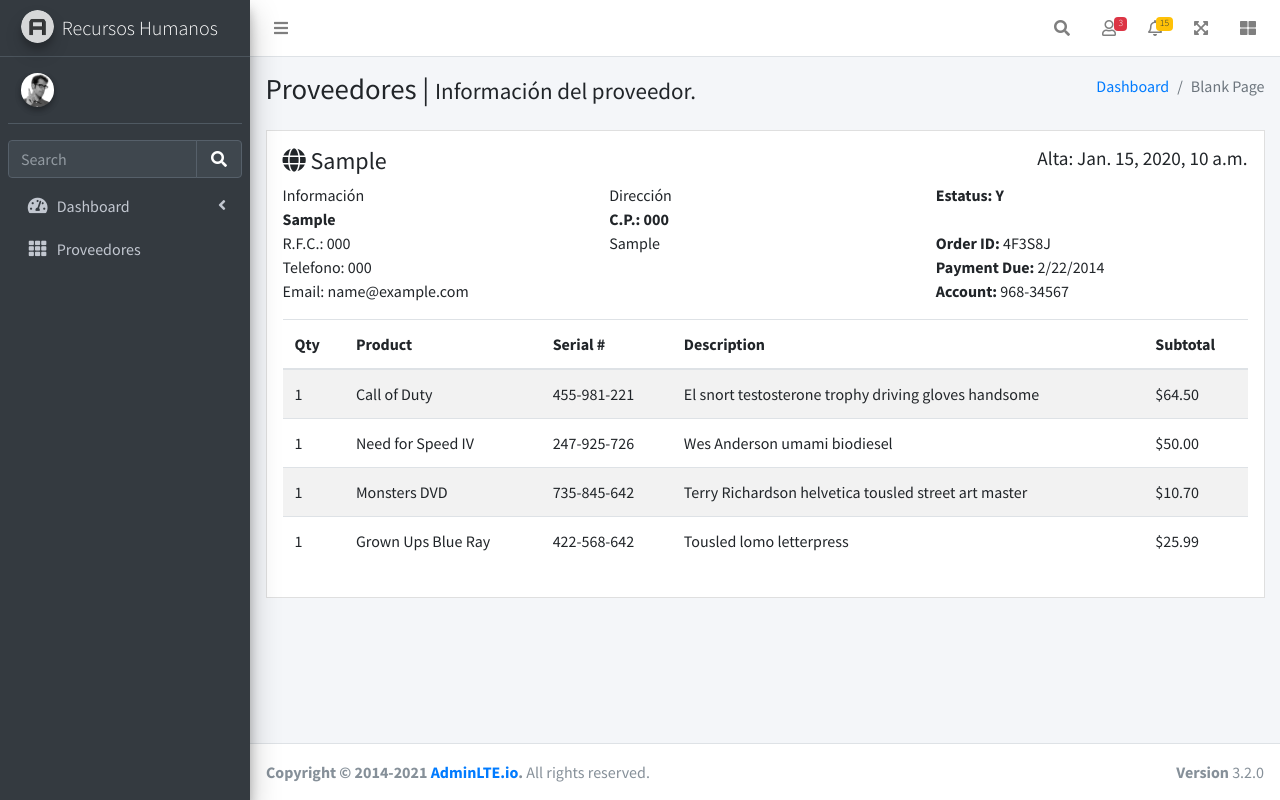
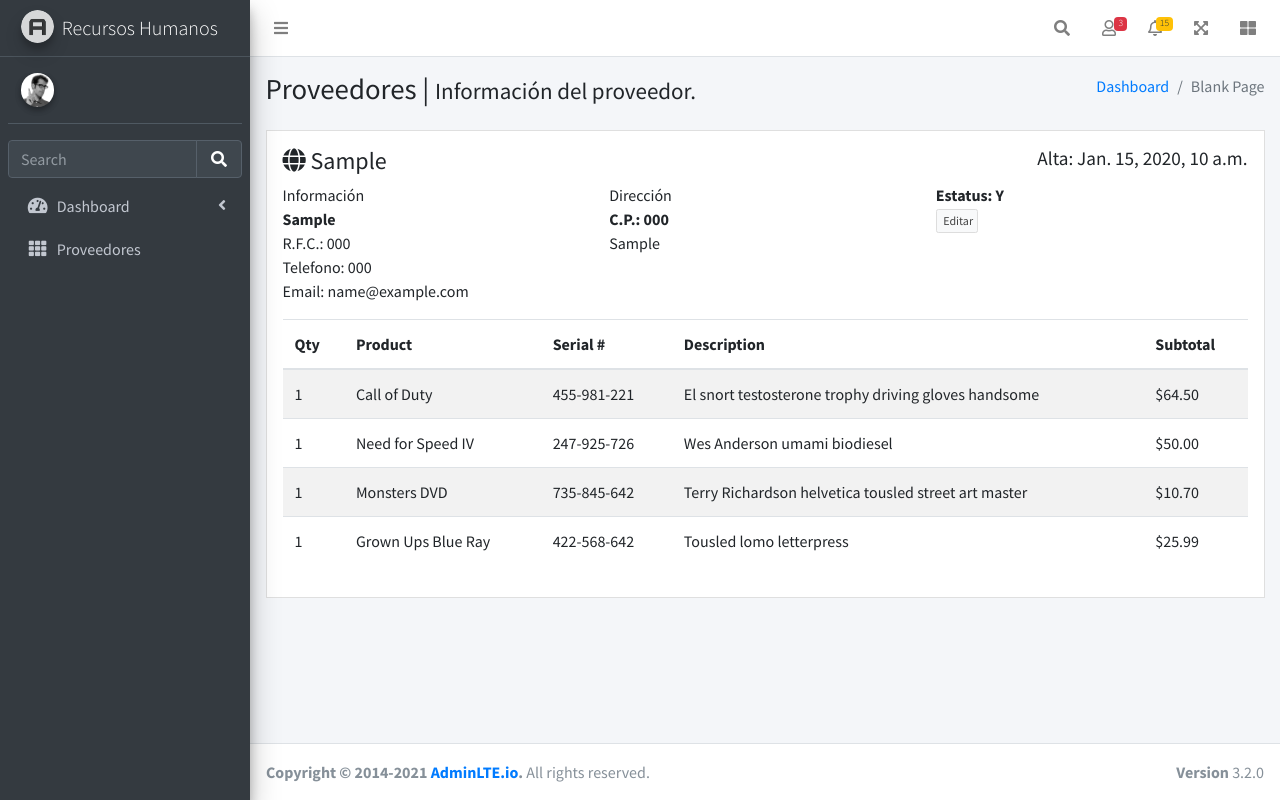
Before and after one commit to lsomohano/rh-project, a Django app: page /proveedores/details/1 in a window 1280 px wide. Run offline with Django 3.2, Linux system fonts and the light colour scheme; tables that the repository leaves empty hold one stand-in row (values such as "Sample post"); some libraries are stand-ins or nearby versions.

Commit message:
otro cambio

```diff
--- a/proveedores/templates/proveedores/details.html
+++ b/proveedores/templates/proveedores/details.html
@@ -40,10 +40,9 @@
             <!-- /.col -->
             <div class="col-sm-4 invoice-col">
               <b>Estatus:  {{proveedor.activo}} </b><br>
-              <br>
-              <b>Order ID:</b> 4F3S8J<br>
-              <b>Payment Due:</b> 2/22/2014<br>
-              <b>Account:</b> 968-34567
+              <button class="btn btn-default btn-xs" data-toggle="modal" data-target="#modal-lg" onclick="cargaModal('{% url 'Edit' proveedor.id %}', 'myModal')" >
+                <i class="fas fa-pencil-square"></i> Editar
+              </button>
             </div>
             <!-- /.col -->
           </div>
@@ -97,9 +96,34 @@
             <!-- /.col -->
           </div>
           <!-- /.row -->
+
+          <div class="modal fade" id="modal-lg">
+            <div class="modal-dialog modal-lg" id="myModal">
+              <!-- /.modal-content -->
+            </div>
+            <!-- /.modal-dialog -->
+          </div>
+          <!-- /.modal -->
+
         </div>
         <!-- /.invoice -->
       </div><!-- /.col -->
     </div><!-- /.row -->
   </div><!-- /.container-fluid -->
+  <script>
+    /*
+    *
+    *Carga una pagina en un div
+    *
+    */
+    function cargaModal(metodo, div){
+      $.ajax({
+          type: "GET",
+          url: metodo,
+          success: function(html){
+              $("#"+div).html(html);
+          }
+      });
+    };
+  </script>
 {% endblock content %}
--- a/proveedores/templates/proveedores/edit.html
+++ b/proveedores/templates/proveedores/edit.html
@@ -8,7 +8,7 @@
         <span aria-hidden="true">&times;</span>
       </button>
     </div>
-    <form action="edit/{{id}}" method="POST" class="form-horizontal">{% csrf_token %}
+    <form action="{{request.path}}" method="POST" class="form-horizontal">{% csrf_token %}
       <div class="modal-body">
         {% if form.errors %}
           <p style="color: red;">Valida la información capturada</p>
```
